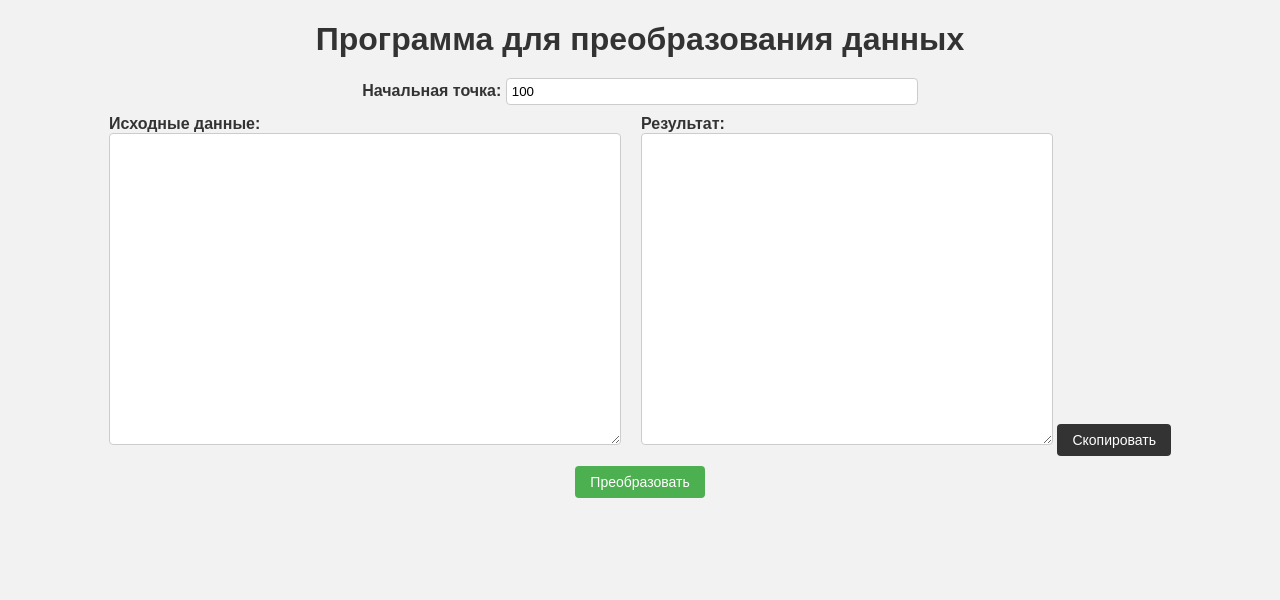
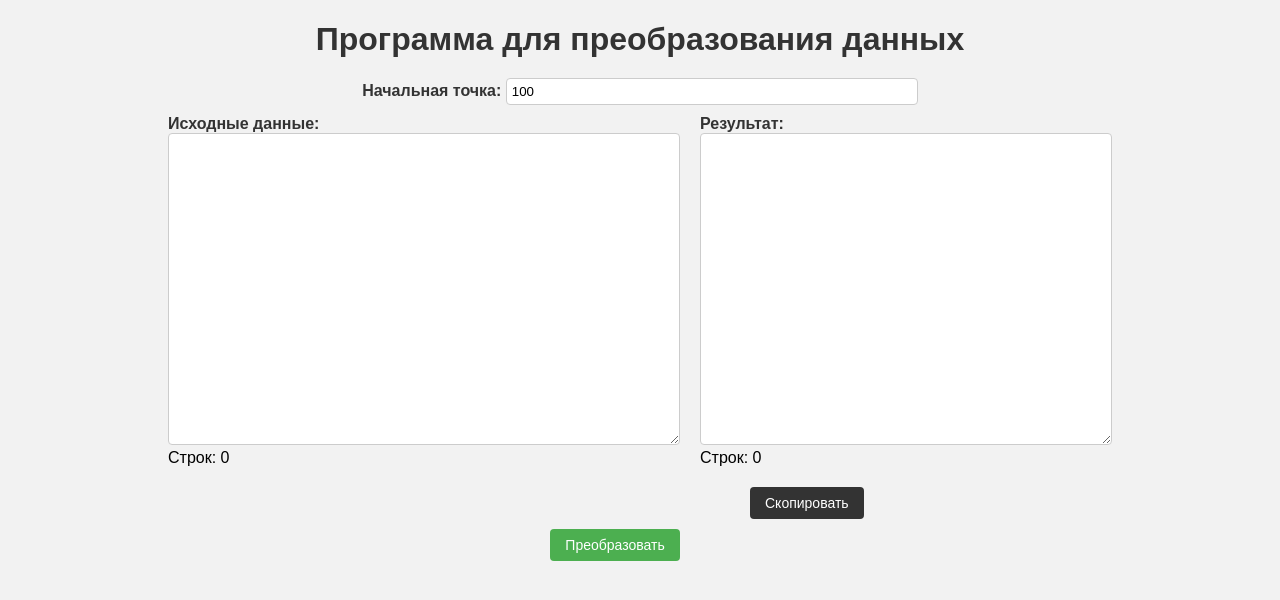
Before and after one commit to Voyager1744/dwg_list_to_txt, a Django app: template converter/templates/index.html in a window 1280 px wide. Shown: the top 600 px of the page. Run offline with Django 4.2, Linux system fonts and the light colour scheme; the template is opened without the code that fills it, so the values that code supplies are empty.

Commit message:
v.0.5.1 добавил счетчик строк

```diff
--- a/converter/templates/index.html
+++ b/converter/templates/index.html
@@ -56,6 +56,7 @@
       border-radius: 4px;
       cursor: pointer;
       font-size: 14px;
+        margin-left: -50px;
     }
 
     button:hover {
@@ -87,6 +88,8 @@
       border-radius: 4px;
       cursor: pointer;
       font-size: 14px;
+      margin-top: 20px;
+      margin-left: 50px;
     }
 
     .copy-button:hover {
@@ -113,14 +116,21 @@
          <label for="inputData">Исходные данные:</label>
         </div>
 
-        <textarea id="inputData" name="inputData" rows="30"></textarea>
+        <textarea id="inputData" name="inputData" rows="30" oninput="countRows('inputData')"></textarea>
+        <div>
+          <span id="inputDataCount">Строк: 0</span>
+        </div>
+
       </div>
       <div>
         <div>
           <label for="outputData">Результат:</label>
         </div>
 
-        <textarea id="outputData" name="outputData" rows="30" readonly></textarea>
+        <textarea id="outputData" name="outputData" rows="30" readonly oninput="countRows('outputData')"></textarea>
+        <div>
+          <span id="outputDataCount">Строк: 0</span>
+        </div>
         <button class="copy-button" onclick="copyToClipboard()">Скопировать</button>
       </div>
     </div>
@@ -129,6 +139,13 @@
   </div>
 
   <script>
+
+    function countRows(elementId) {
+      const textarea = document.getElementById(elementId);
+      const countElement = document.getElementById(`${elementId}Count`);
+      const lineCount = textarea.value.split('\n').length;
+      countElement.textContent = `Строк: ${lineCount}`;
+    }
     function convertData() {
       const startPointInput = document.getElementById('startPoint');
       const inputDataTextarea = document.getElementById('inputData');
```
